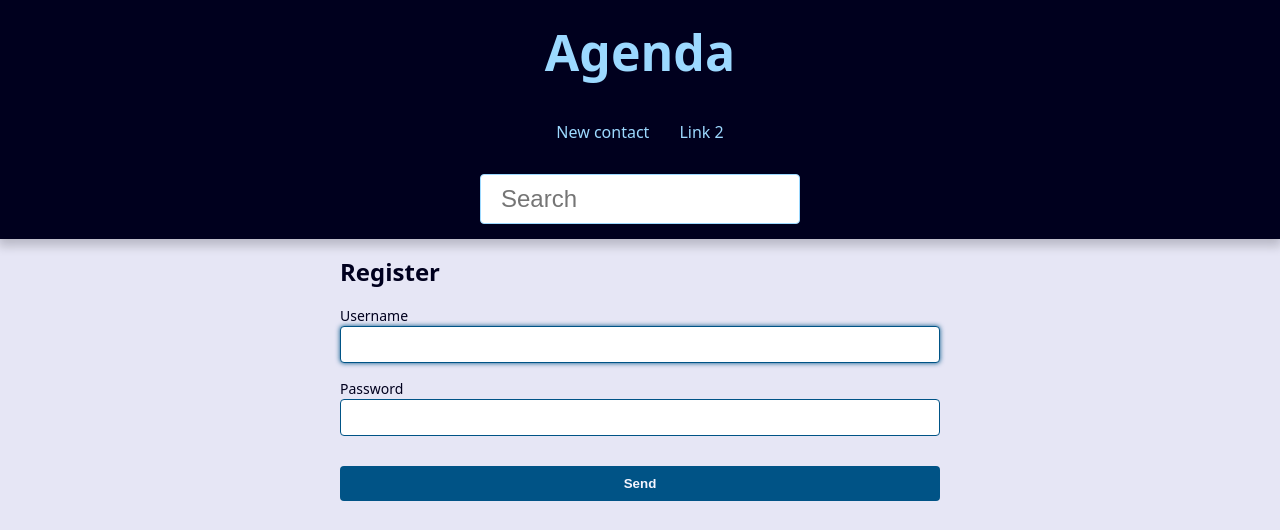
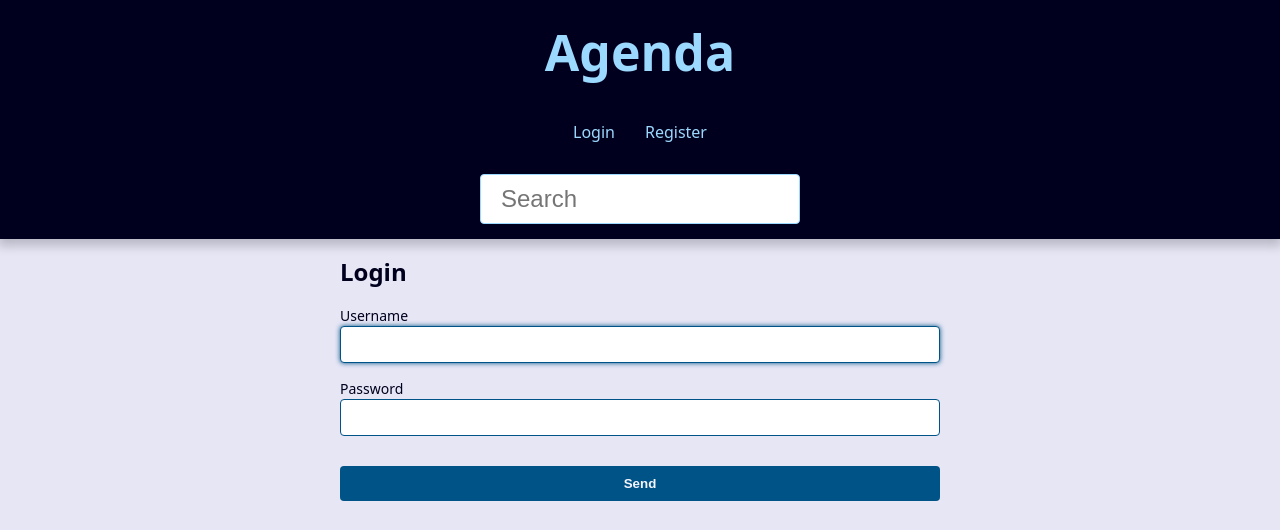
Before and after one commit to BigDave98/Django-Agenda, a Django app: a page that uses contact/templates/contact/partials/user-form.html in a window 1280 px wide. Shown: the top 530 px of the page. Run offline with Django 5.2, Linux system fonts and the light colour scheme.

Commit message:
User auth fuctions

```diff
--- a/base_templates/global/partials/header.html
+++ b/base_templates/global/partials/header.html
@@ -7,12 +7,24 @@
 
     <nav class="menu">
         <ul class="menu-list">
+            {% if user.is_authenticated %}
+                <li class="menu-item">
+                    <a href= {% url "contact:create" %} class="menu-link"> New contact </a>
+                </li>
+                <li class="menu-item">
+                    <a href= {% url "contact:user_update" %} class="menu-link"> Profile </a>
+                </li>
+                <li class="menu-item">
+                    <a href= {% url "contact:logout" %} class="menu-link"> Logout  </a>
+                </li>
+            {% else %}
             <li class="menu-item">
-                <a href= {% url "contact:create" %} class="menu-link"> New contact </a>
+                <a href= {% url "contact:login" %} class="menu-link"> Login  </a>
             </li>
             <li class="menu-item">
-                <a href="" class="menu-link"> Link 2 </a>
+                <a href= {% url "contact:register" %} class="menu-link"> Register  </a>
             </li>
+            {% endif %}
         </ul>
     </nav>
 
--- a/contact/forms.py
+++ b/contact/forms.py
@@ -12,7 +12,8 @@ class ContactForm(forms.ModelForm):
             attrs={
                 'accept': 'image/*',
             }
-        )
+        ),
+        required=False
     )
     class Meta:
          model = models.Contact
--- a/contact/templates/contact/contact.html
+++ b/contact/templates/contact/contact.html
@@ -15,6 +15,7 @@
                 <img src="{{ contact.picture.url }}" alt="{{contact.first_name}} {{contact.last_name}}">
             </p>
         {% endif %}
+        {% if user == contact.owner %}
             <div class="contact-links">
                 <a class='btn btn-link' href="{% url "contact:update" contact.id %}">Update</a>
 
@@ -29,5 +30,6 @@
 
                 </form>
             </div>
+        {% endif %}
     </div>
 {% endblock content %}
--- a/contact/views/user_forms.py
+++ b/contact/views/user_forms.py
@@ -3,6 +3,7 @@ from contact.forms import RegisterForm, RegisterUpdateForm
 from django.contrib.auth.forms import AuthenticationForm
 from django.contrib import messages
 from django.contrib import auth
+from django.contrib.auth.decorators import login_required
 
 
 
@@ -49,16 +50,18 @@ def login_view(request):
 
     return render(
         request,
-        'contact/register.html',
+        'contact/login.html',
         context
 
     )
 
+@login_required(login_url='contact:login')
 def logout_view(request):
     auth.logout(request)
 
     return redirect('contact:login')
 
+@login_required(login_url='contact:login')
 def user_update(request):
     form = RegisterUpdateForm(instance=request.user)
 
```
Also changed, not shown: contact/views/contact_forms.py (+39 -23 lines). Lines whose indentation alone changed are shown as unchanged.
